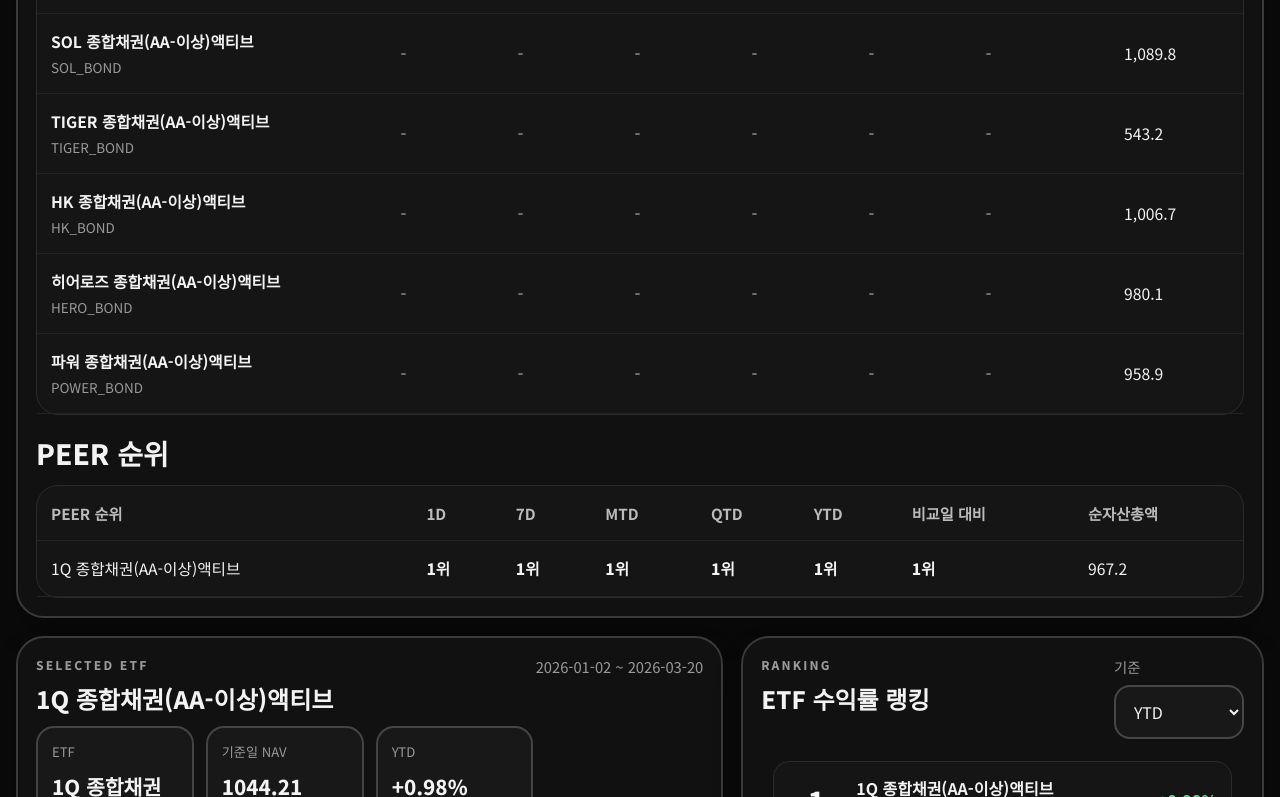
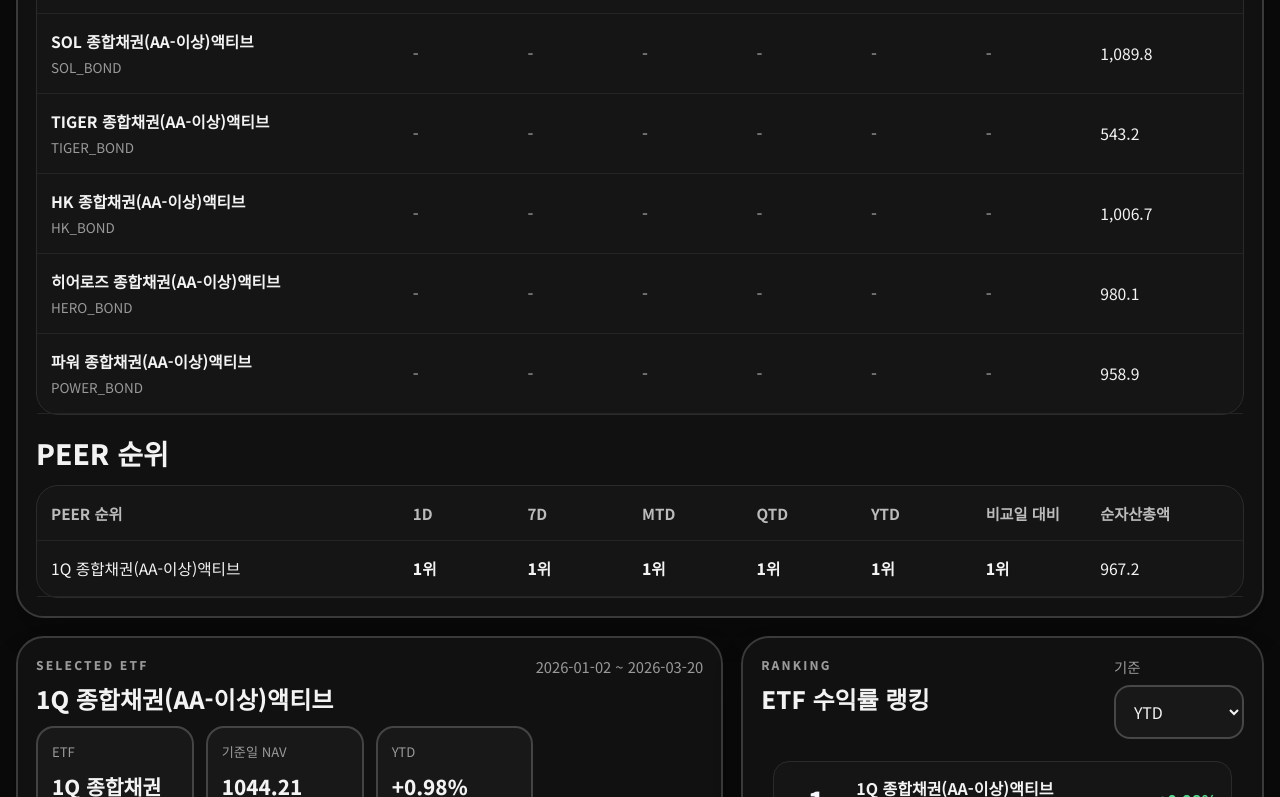
Before and after one commit to taeheon-source/ETF, a website: page index.html in a window 1280 px wide. Shown: the part 957-1754 px from the top of the page. Drawn offline with Linux system fonts and the light colour scheme; no server answers.

Commit message:
Align overview table column widths

```diff
--- a/index.html
+++ b/index.html
@@ -89,6 +89,16 @@
           <div class="table-shell">
             <div class="table-wrap">
               <table class="returns-table">
+                <colgroup>
+                  <col class="col-etf" />
+                  <col class="col-metric" />
+                  <col class="col-metric" />
+                  <col class="col-metric" />
+                  <col class="col-metric" />
+                  <col class="col-metric" />
+                  <col class="col-metric" />
+                  <col class="col-asset" />
+                </colgroup>
                 <thead>
                   <tr>
                     <th>ETF명</th>
@@ -113,6 +123,16 @@
             <div class="table-shell">
               <div class="table-wrap">
                 <table class="returns-table">
+                  <colgroup>
+                    <col class="col-etf" />
+                    <col class="col-metric" />
+                    <col class="col-metric" />
+                    <col class="col-metric" />
+                    <col class="col-metric" />
+                    <col class="col-metric" />
+                    <col class="col-metric" />
+                    <col class="col-asset" />
+                  </colgroup>
                   <thead>
                     <tr>
                       <th>PEER 순위</th>
--- a/styles.css
+++ b/styles.css
@@ -224,6 +224,22 @@
 table {
   width: 100%;
   border-collapse: collapse;
+}
+
+.returns-table {
+  table-layout: fixed;
+}
+
+.returns-table .col-etf {
+  width: 30%;
+}
+
+.returns-table .col-metric {
+  width: 9.5%;
+}
+
+.returns-table .col-asset {
+  width: 13%;
 }
 
 th,
```
